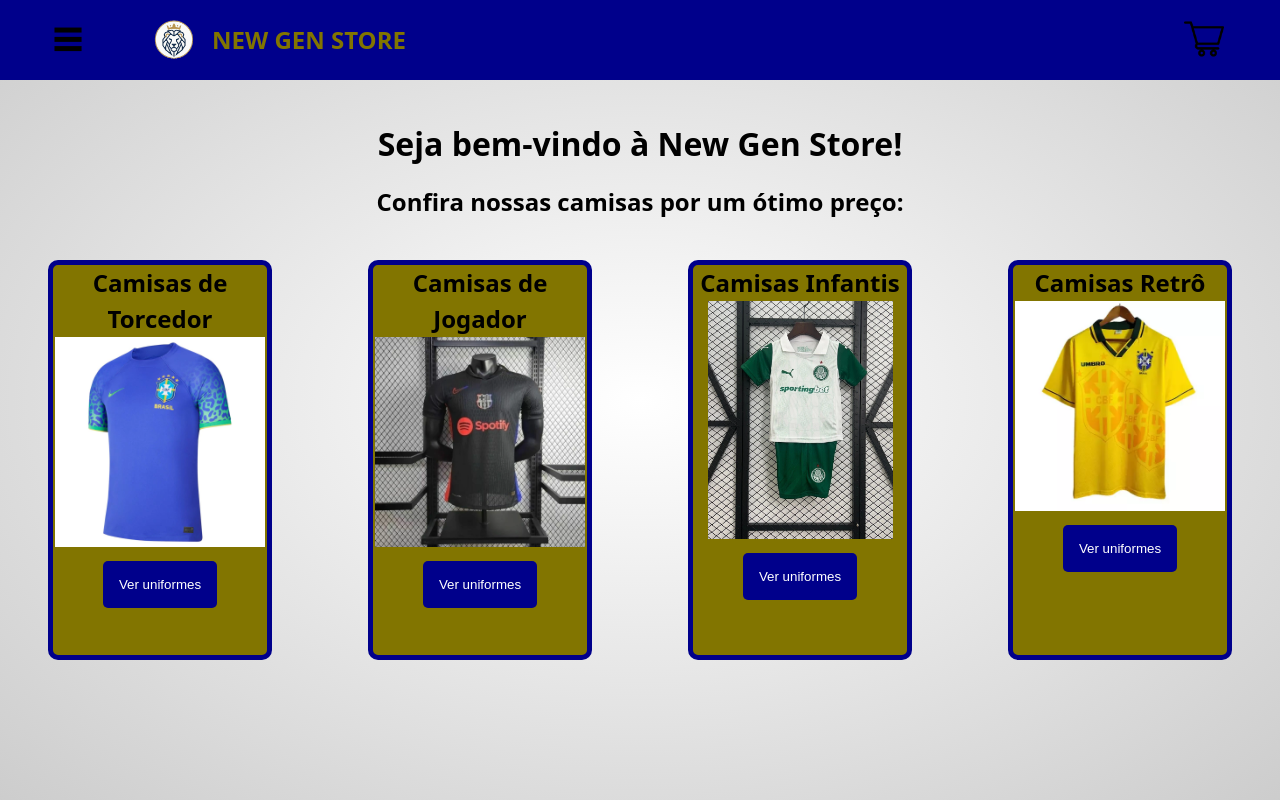
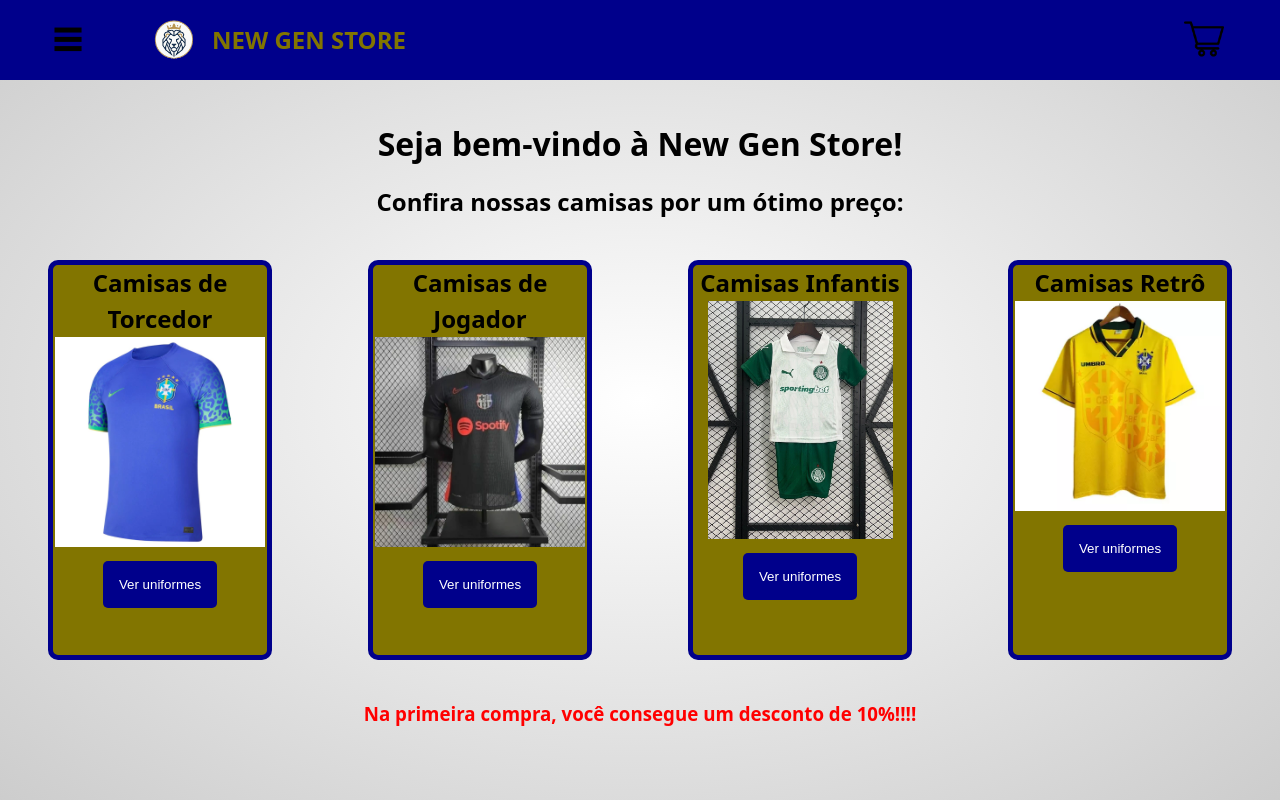
Before and after one commit to Gabriel-Lemuchi/ngs, a React (Vite) app: page / in a window 1280 px wide. Built offline with nearby package versions, Linux system fonts and the light colour scheme.

Commit message:
Consertando JSON

```diff
--- a/src/pages/home/home.css
+++ b/src/pages/home/home.css
@@ -16,6 +16,11 @@ main > h1{
 main > h2{
   margin-top: 2vh;
   margin-bottom: 5vh;
+}
+
+main > h3{
+  margin-top: 5vh;
+  color: red;
 }
 
 #cards{
--- a/src/pages/home/home.jsx
+++ b/src/pages/home/home.jsx
@@ -43,6 +43,7 @@ const Home = () => {
           </button>
         </div>
       </div>
+      <h3>Na primeira compra, você consegue um desconto de 10%!!!!</h3>
     </main>
   );
 };
```
